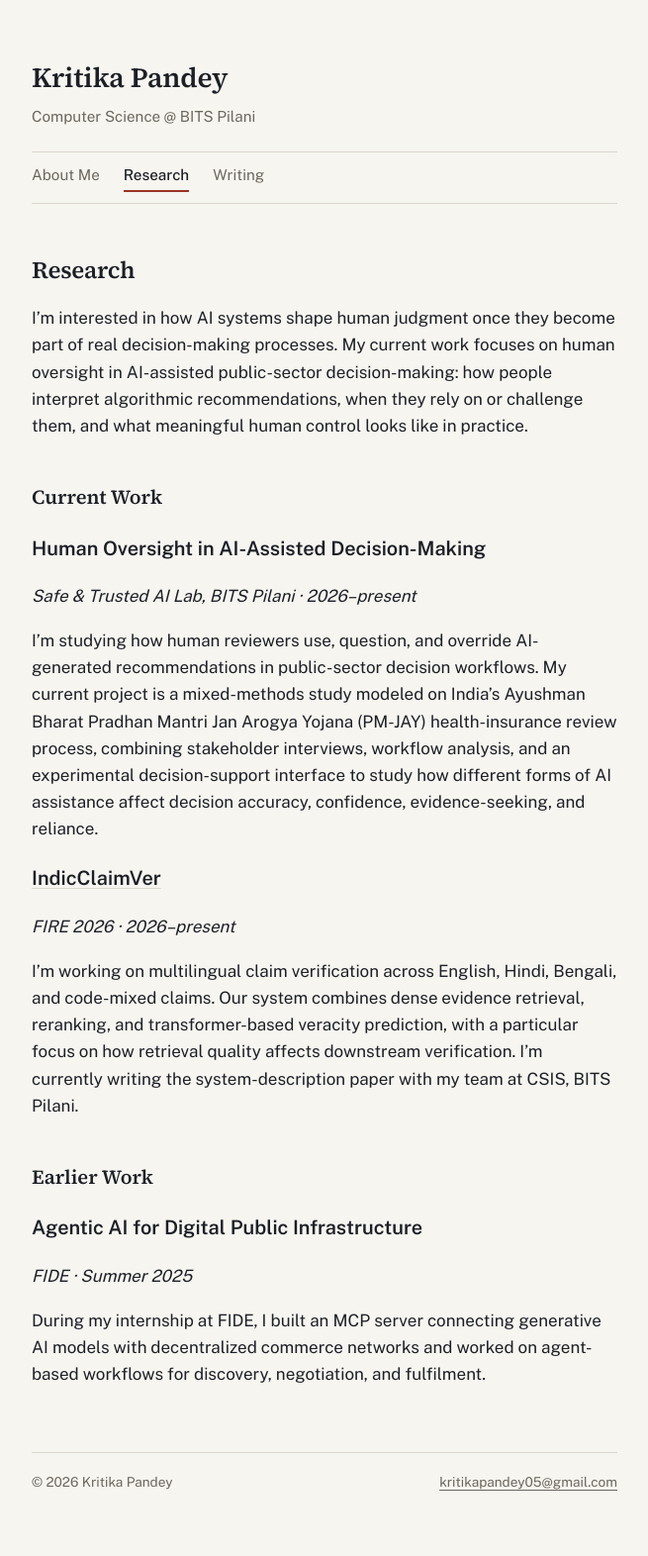
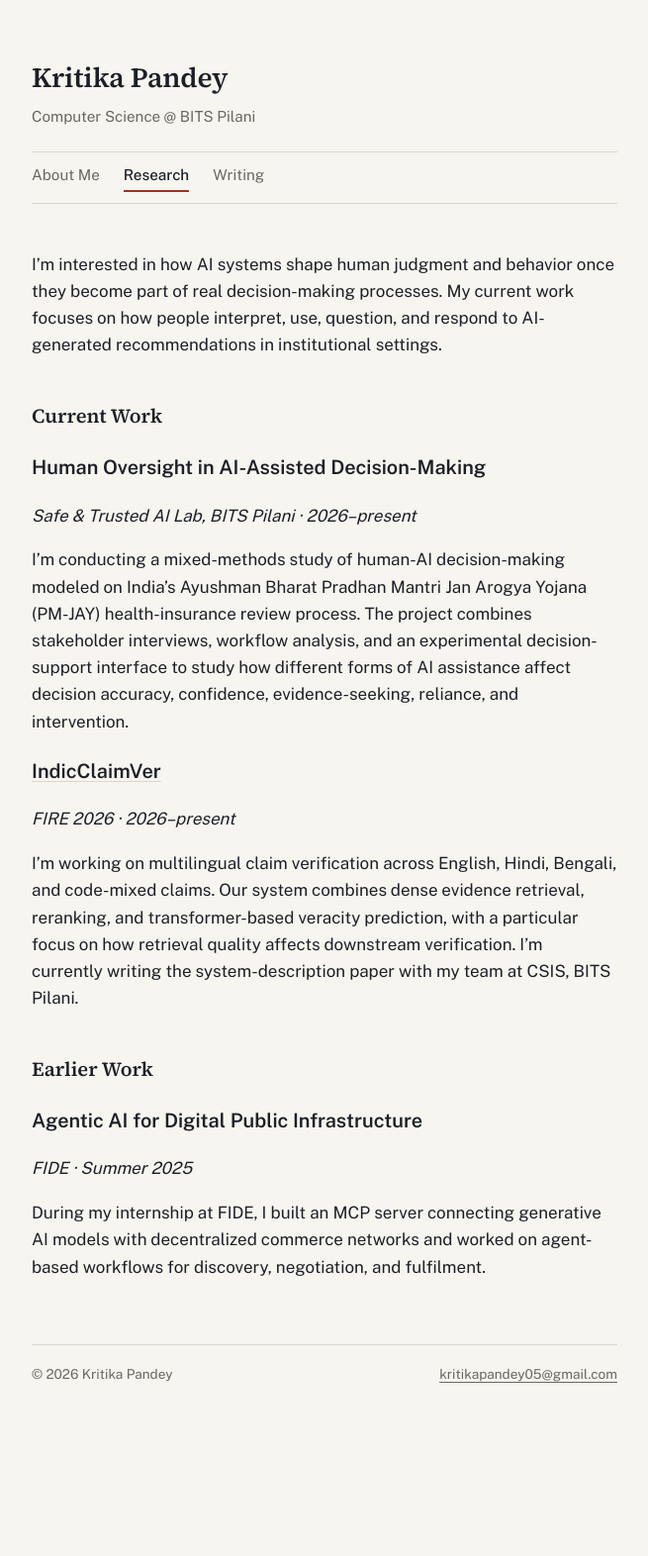
Before and after one commit to kritikapandey05/kritikapandey05.github.io, a Jekyll site: the page built from research.md, in a window 1280 px wide. Shown: the whole page at 99% size, without its empty margins (312-967 px from the left). Built offline with Jekyll 4.4.1, drawn with Linux system fonts in a browser that asks for light colours; after the commit the page ends 1464 px from its top, so only the background shows below that.

Commit message:
Update research.md

```diff
--- a/research.md
+++ b/research.md
@@ -4,9 +4,7 @@ title: Research
 permalink: /research/
 ---
 
-# Research
-
-I'm interested in how AI systems shape human judgment once they become part of real decision-making processes. My current work focuses on human oversight in AI-assisted public-sector decision-making: how people interpret algorithmic recommendations, when they rely on or challenge them, and what meaningful human control looks like in practice.
+I'm interested in how AI systems shape human judgment and behavior once they become part of real decision-making processes. My current work focuses on how people interpret, use, question, and respond to AI-generated recommendations in institutional settings.
 
 ## Current Work
 
@@ -14,9 +12,9 @@ I'm interested in how AI systems shape human judgment once they become part of r
 
 *Safe & Trusted AI Lab, BITS Pilani · 2026–present*
 
-I'm studying how human reviewers use, question, and override AI-generated recommendations in public-sector decision workflows. My current project is a mixed-methods study modeled on India's Ayushman Bharat Pradhan Mantri Jan Arogya Yojana (PM-JAY) health-insurance review process, combining stakeholder interviews, workflow analysis, and an experimental decision-support interface to study how different forms of AI assistance affect decision accuracy, confidence, evidence-seeking, and reliance.
+I'm conducting a mixed-methods study of human-AI decision-making modeled on India's Ayushman Bharat Pradhan Mantri Jan Arogya Yojana (PM-JAY) health-insurance review process. The project combines stakeholder interviews, workflow analysis, and an experimental decision-support interface to study how different forms of AI assistance affect decision accuracy, confidence, evidence-seeking, reliance, and intervention.
 
-### [IndicClaimVer](https://sites.google.com/view/indicclaimver2026)
+### [IndicClaimVer](YOUR_LINK_HERE)
 
 *FIRE 2026 · 2026–present*
 
```
